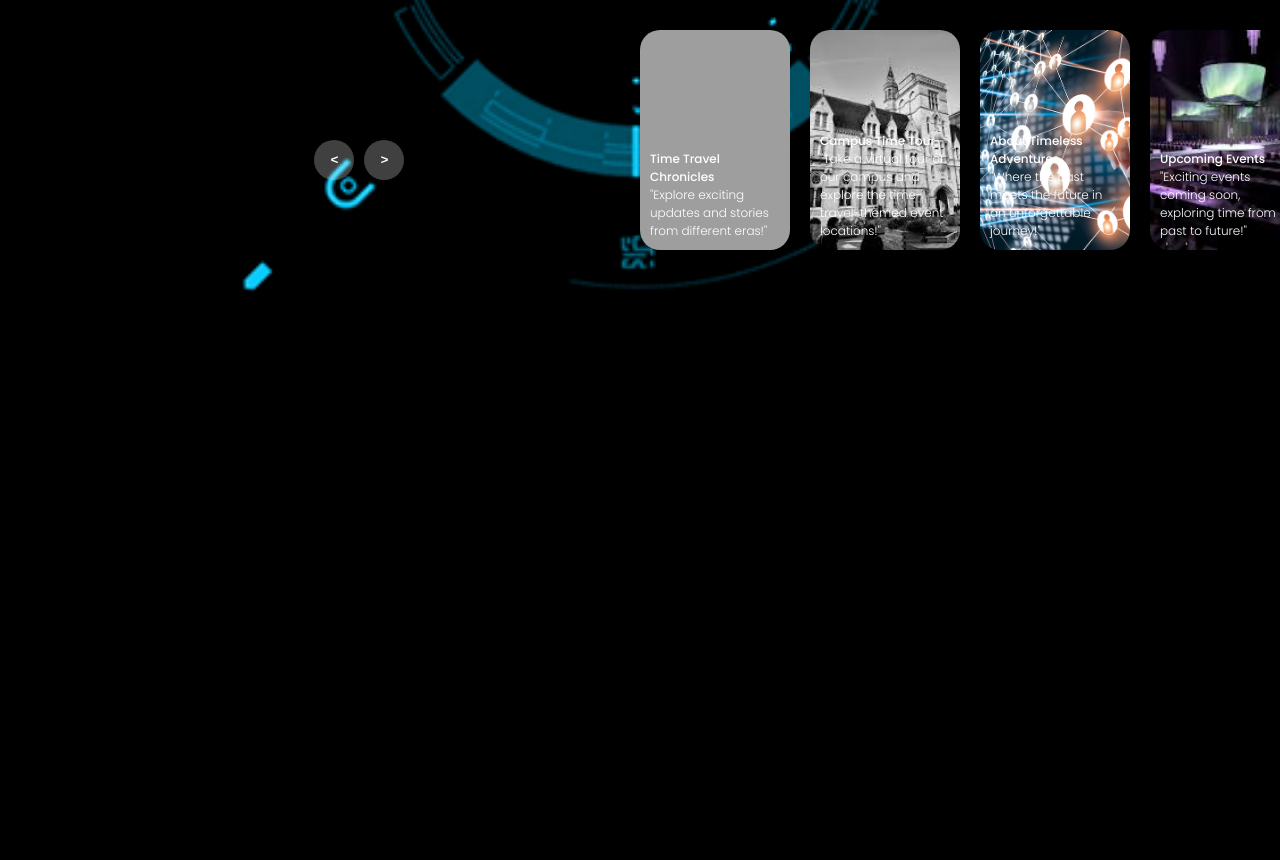
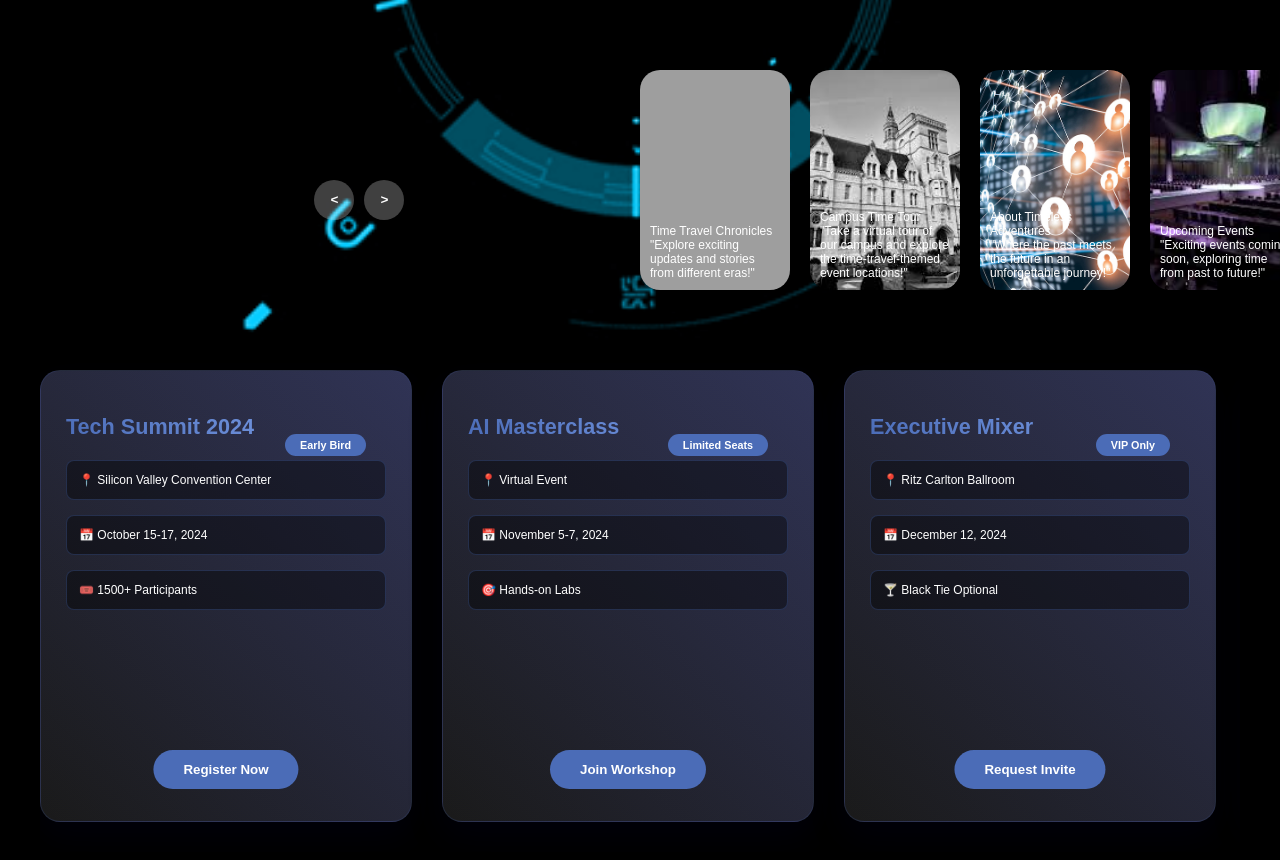
Before and after one commit to Ravi-Dahiya-00/event-managment, a plain HTML site: page website_code/index.html in a window 1280 px wide. Shown: the part 500-1360 px from the top of the page. Before the commit the page ends 800 px from the top, so only its background shows below. Drawn offline with Linux system fonts and the light colour scheme; grey boxes are pictures that could not be loaded.

```diff
--- a/website_code/index.html
+++ b/website_code/index.html
@@ -501,6 +501,220 @@
     }, timeAutoNext)
 }
     </script>
+
+
+
+
+
+
+
+
+
+
+
+
+
+
+
+<!DOCTYPE html>
+<html>
+<head>
+<style>
+body {
+    background: #000000;
+    margin: 0;
+    padding: 40px 0;
+    font-family: 'Arial', sans-serif;
+    overflow-x: hidden;
+}
+
+.container {
+    max-width: 100vw;
+    padding: 0 40px;
+}
+
+.scroll-wrapper {
+    display: flex;
+    overflow-x: auto;
+    scroll-snap-type: x mandatory;
+    padding: 30px 0;
+    gap: 30px;
+    -ms-overflow-style: none;
+    scrollbar-width: none;
+}
+
+.scroll-wrapper::-webkit-scrollbar {
+    display: none;
+}
+
+.card {
+    flex: 0 0 320px;
+    height: 400px;
+    background: linear-gradient(45deg, #1a1a1a, #2d2d4a);
+    border-radius: 20px;
+    padding: 25px;
+    transition: all 0.4s cubic-bezier(0.34, 1.56, 0.64, 1);
+    cursor: pointer;
+    position: relative;
+    overflow: hidden;
+    scroll-snap-align: start;
+    box-shadow: 0 15px 35px rgba(0,0,50,0.2);
+    border: 1px solid rgba(74, 108, 183, 0.2);
+}
+
+.card::before {
+    content: '';
+    position: absolute;
+    top: 0;
+    left: 0;
+    width: 100%;
+    height: 100%;
+    background: linear-gradient(45deg, transparent, rgba(74, 108, 183, 0.1));
+    z-index: 1;
+}
+
+.card-content {
+    position: relative;
+    z-index: 2;
+    height: 100%;
+    color: white;
+}
+
+.event-title {
+    font-size: 1.8em;
+    margin-bottom: 20px;
+    background: linear-gradient(45deg, #4b6cb7, #82a6f0);
+    -webkit-background-clip: text;
+    -webkit-text-fill-color: transparent;
+}
+
+.event-detail {
+    padding: 12px;
+    margin: 15px 0;
+    background: rgba(0,0,0,0.4);
+    border-radius: 8px;
+    border: 1px solid rgba(74, 108, 183, 0.3);
+}
+
+.badge {
+    position: absolute;
+    top: 20px;
+    right: 20px;
+    background: #4b6cb7;
+    padding: 5px 15px;
+    border-radius: 20px;
+    font-size: 0.9em;
+    font-weight: bold;
+}
+
+.registration-button {
+    position: absolute;
+    bottom: 25px;
+    left: 50%;
+    transform: translateX(-50%);
+    padding: 12px 30px;
+    background: #4b6cb7;
+    border: none;
+    border-radius: 30px;
+    color: white;
+    cursor: pointer;
+    font-weight: bold;
+    transition: background 0.3s ease;
+}
+
+.registration-button:hover {
+    background: #82a6f0;
+}
+</style>
+</head>
+<body>
+
+<div class="container">
+    <div class="scroll-wrapper">
+        <!-- Conference Card -->
+        <div class="card">
+            <div class="card-content">
+                <div class="badge">Early Bird</div>
+                <h2 class="event-title">Tech Summit 2024</h2>
+                <div class="event-detail">📍 Silicon Valley Convention Center</div>
+                <div class="event-detail">📅 October 15-17, 2024</div>
+                <div class="event-detail">🎟️ 1500+ Participants</div>
+                <button class="registration-button">Register Now</button>
+            </div>
+        </div>
+
+        <!-- Workshop Card -->
+        <div class="card">
+            <div class="card-content">
+                <div class="badge">Limited Seats</div>
+                <h2 class="event-title">AI Masterclass</h2>
+                <div class="event-detail">📍 Virtual Event</div>
+                <div class="event-detail">📅 November 5-7, 2024</div>
+                <div class="event-detail">🎯 Hands-on Labs</div>
+                <button class="registration-button">Join Workshop</button>
+            </div>
+        </div>
+
+        <!-- Networking Event -->
+        <div class="card">
+            <div class="card-content">
+                <div class="badge">VIP Only</div>
+                <h2 class="event-title">Executive Mixer</h2>
+                <div class="event-detail">📍 Ritz Carlton Ballroom</div>
+                <div class="event-detail">📅 December 12, 2024</div>
+                <div class="event-detail">🍸 Black Tie Optional</div>
+                <button class="registration-button">Request Invite</button>
+            </div>
+        </div>
+
+        <!-- Product Launch -->
+        <div class="card">
+            <div class="card-content">
+                <div class="badge">Exclusive</div>
+                <h2 class="event-title">NextGen Launch</h2>
+                <div class="event-detail">📍 Times Square, NYC</div>
+                <div class="event-detail">📅 January 20, 2025</div>
+                <div class="event-detail">🚀 Live Demo</div>
+                <button class="registration-button">RSVP Now</button>
+            </div>
+        </div>
+    </div>
+</div>
+
+<script>
+document.querySelectorAll('.card').forEach(card => {
+    const rect = card.getBoundingClientRect();
+    const height = rect.height;
+
+    card.addEventListener('mousemove', (e) => {
+        const mouseY = e.clientY - rect.top;
+        // Enhanced vertical movement calculation
+        const yPosition = (mouseY / height) * 80 - 40; // Increased range (-40px to +40px)
+
+        // Apply stronger transform when near edges
+        const edgeBoost = Math.abs(yPosition) > 4 ? 8 : 10;
+
+        card.style.transform = `translateY(${yPosition * edgeBoost}px)`;
+        card.style.boxShadow = `
+            0 ${15 + yPosition/2}px ${30 + Math.abs(yPosition)}px
+            rgba(74, 108, 183, ${30 + Math.abs(yPosition)/100})
+        `;
+    });
+
+    card.addEventListener('mouseleave', () => {
+        card.style.transform = 'translateY(0)';
+        card.style.boxShadow = '0 55px 35px rgba(0,0,50,0.2)';
+    });
+});
+</script>
+
+</body>
+</html>
+
+
+
+
+
 </body>
 </body>
 </html>
```
